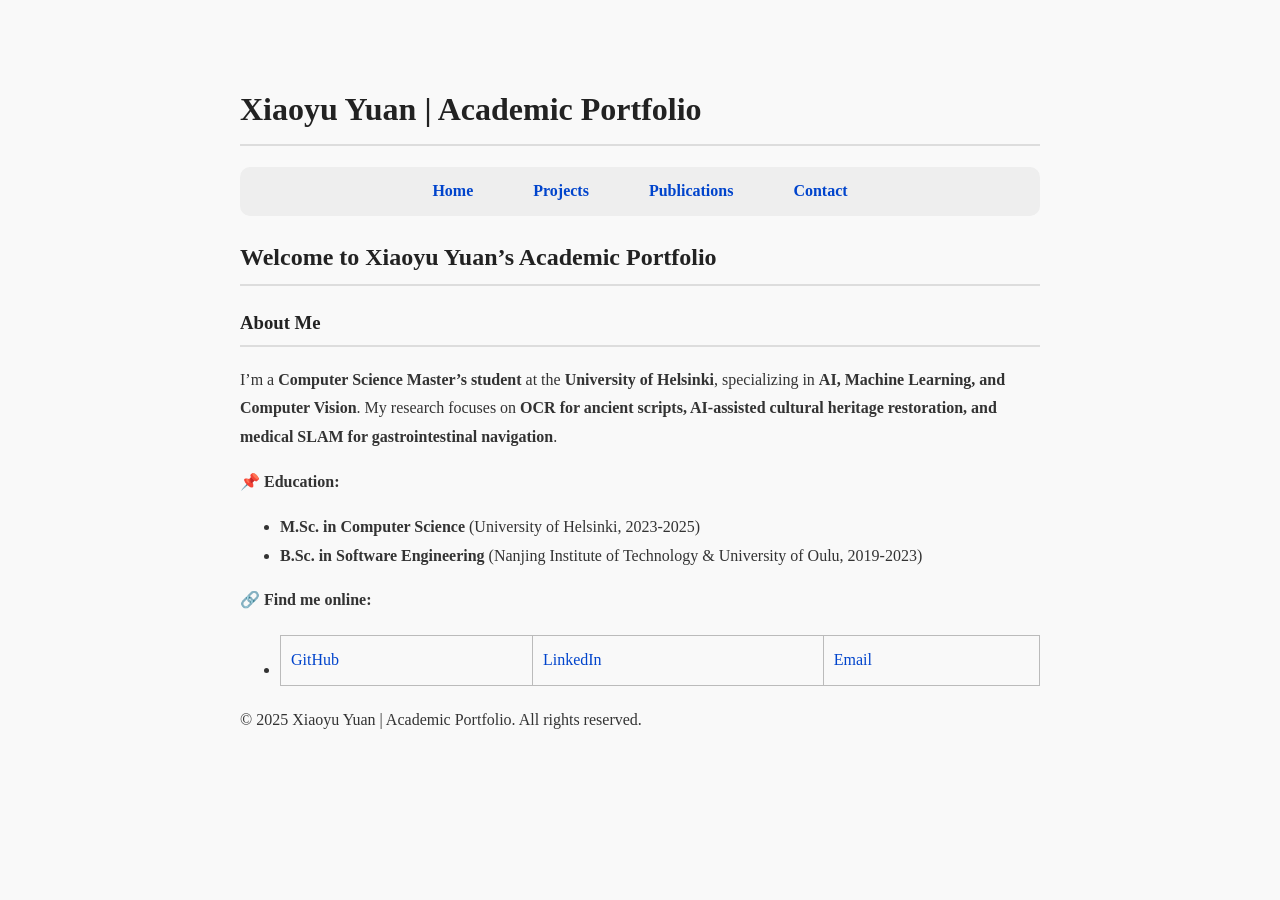
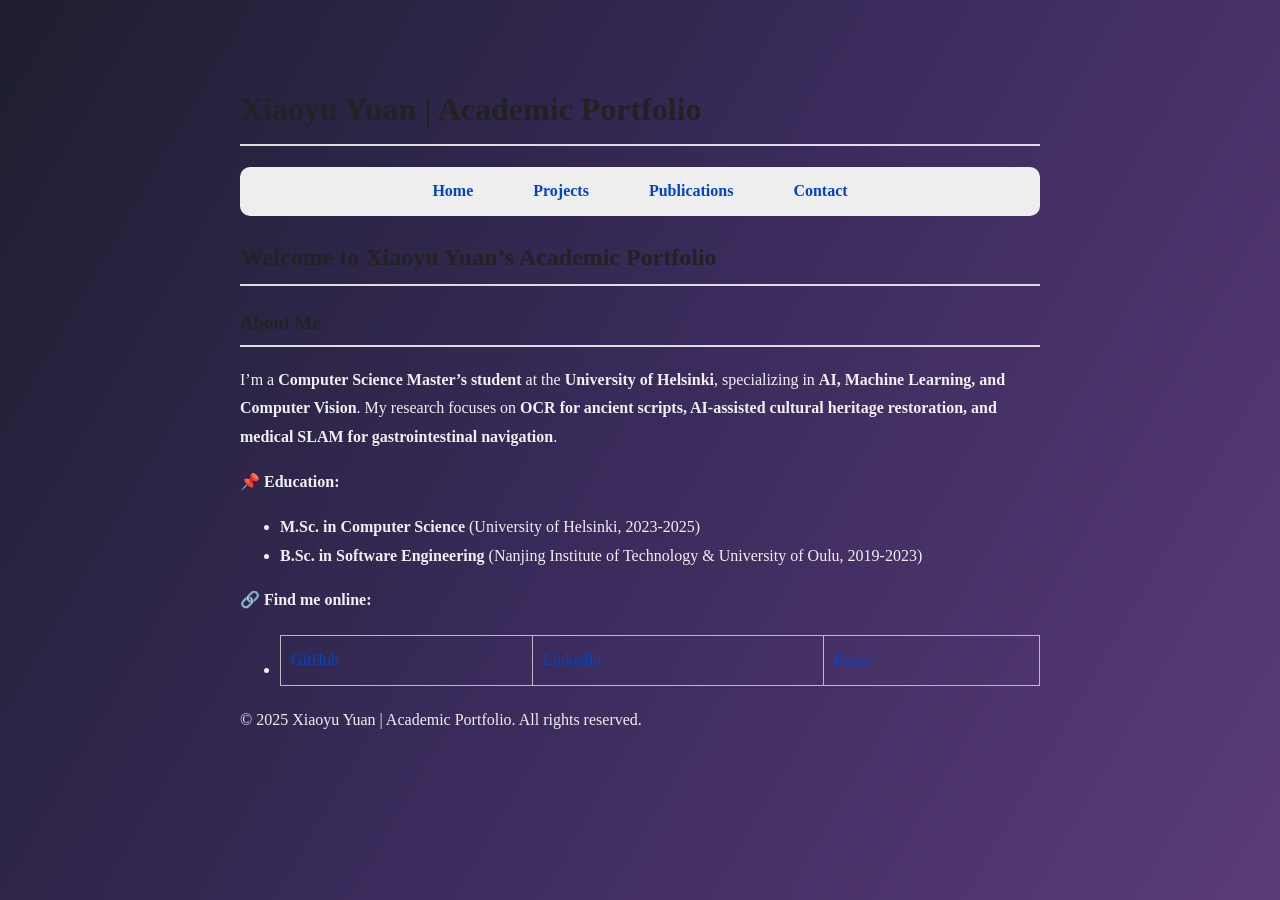
Before and after one commit to XiaoyuYuan19/portfolio, a Jekyll site: the page built from index.md, in a window 1280 px wide. Built offline with Jekyll 4.4.1, drawn with Linux system fonts in a browser that asks for light colours.

Commit message:
Update style.css
💡 效果

深紫色渐变背景
带有宇宙感，像是漫天星辰
字体颜色改成浅色，适配背景

```diff
--- a/assets/css/style.css
+++ b/assets/css/style.css
@@ -1,11 +1,14 @@
 /* 学术风格（白大褂禁欲系） */
-body {
+body {/* 🌟 星空渐变背景 🌟 */
+    background: linear-gradient(120deg, #1e1e2f, #3a2b5c, #5b3b78);
+    background-attachment: fixed;
+    color: #f0f0f0;
+
     font-family: "Times New Roman", serif;
     max-width: 800px;
     margin: 40px auto;
     padding: 20px;
     background-color: #f9f9f9;
-    color: #333;
     line-height: 1.8;
 }
 
```
